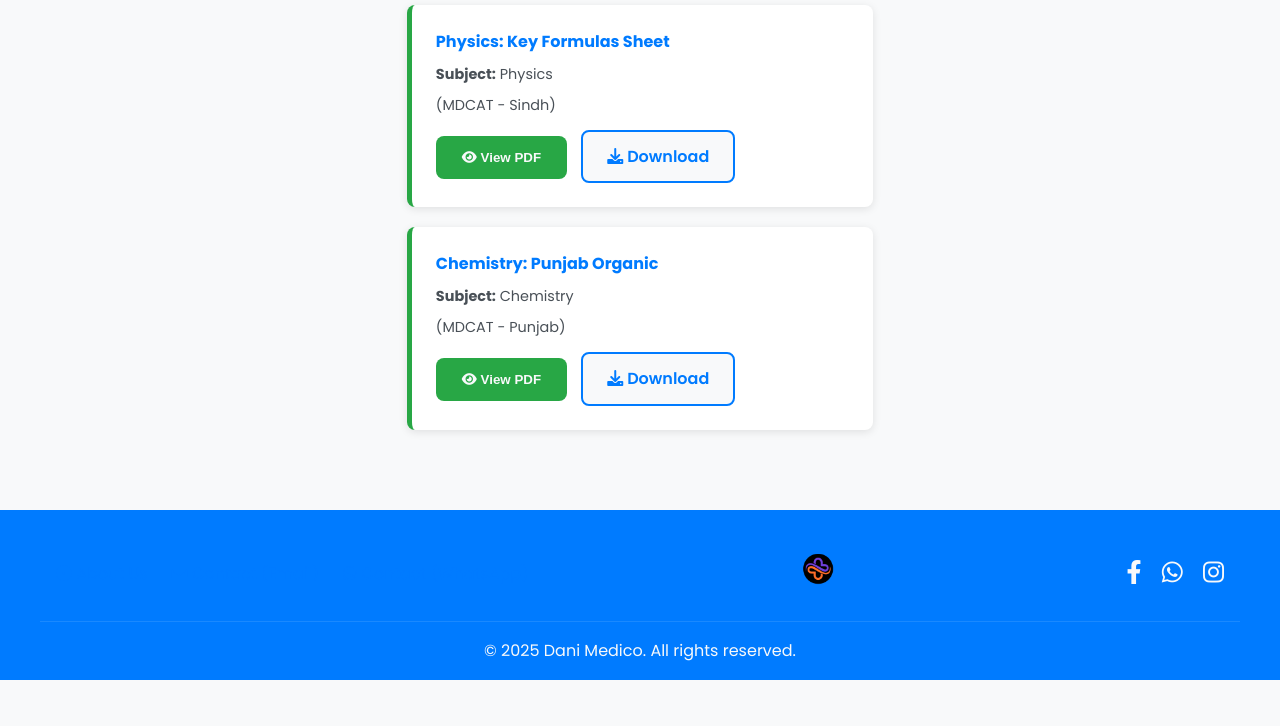
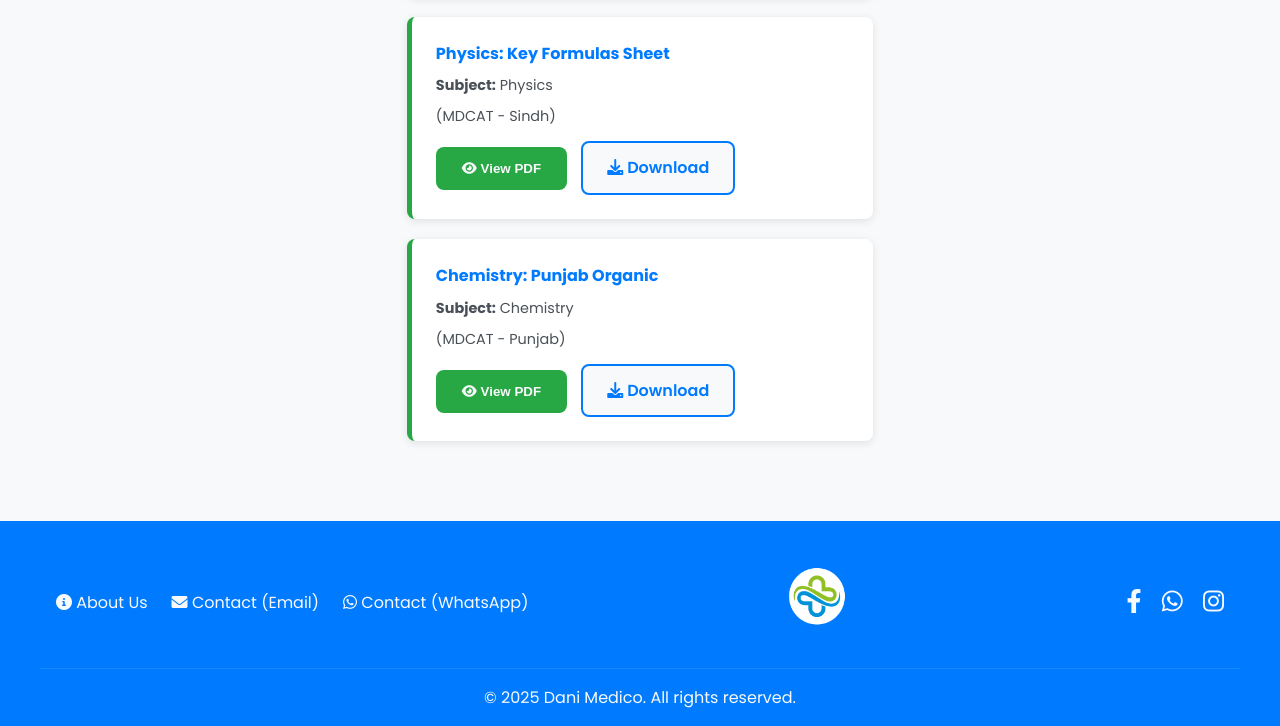
Before and after one commit to Dani-098/Dani-Medico, a plain HTML site: page notes.html in a window 1280 px wide. Shown: the part 521-1247 px from the top of the page. Before the commit the page ends 1201 px from the top, so only its background shows below. Drawn offline with Linux system fonts and the light colour scheme.

Commit message:
Update notes.html

```diff
--- a/notes.html
+++ b/notes.html
@@ -33,7 +33,7 @@
         /* Navbar */
         #navbar { background: var(--color-primary-blue); color: var(--color-light); padding: 1rem 2rem; display: flex; justify-content: space-between; align-items: center; box-shadow: 0 2px 4px var(--color-shadow); z-index: 1000; position: sticky; top: 0; }
         .logo { font-size: 1.5rem; font-weight: 700; color: var(--color-light); display: flex; align-items: center; gap: 0.5rem; }
-        .logo-img { height: 30px; width: auto; filter: invert(100%); }
+        .logo-img { height: 50px; width: auto; }
         .nav-links a { color: var(--color-light); margin-left: 1.5rem; padding: 0.5rem 0; font-weight: 500; border-bottom: 2px solid transparent; }
         .nav-links a.active { border-bottom: 2px solid var(--color-secondary-green); }
         .mobile-menu-btn { display: none; background: none; border: none; color: var(--color-light); font-size: 1.5rem; cursor: pointer; }
@@ -70,8 +70,10 @@
         /* Footer */
         footer { background-color: var(--color-primary-blue); color: var(--color-light); padding: 1.5rem 1rem 0; margin-top: 2rem; }
         .footer-top { display: flex; justify-content: space-between; align-items: center; padding-bottom: 1.5rem; border-bottom: 1px solid rgba(255, 255, 255, 0.1); gap: 1rem; }
-        .footer-logo .logo-img { height: 40px; filter: invert(100%); }
+        .footer-logo .logo-img { height: 75px; }
         .footer-links { display: flex; gap: 1.5rem; }
+        .footer-links a { color: var(--color-light); font-weight: 500; transition: color var(--transition-speed); }
+        .footer-links a : hover { color: var(--color-secondary-green); }
         .social-icons a { color: var(--color-light); font-size: 1.5rem; margin-left: 1rem; }
         .footer-bottom { text-align: center; padding: 1rem 0; }
 
```
